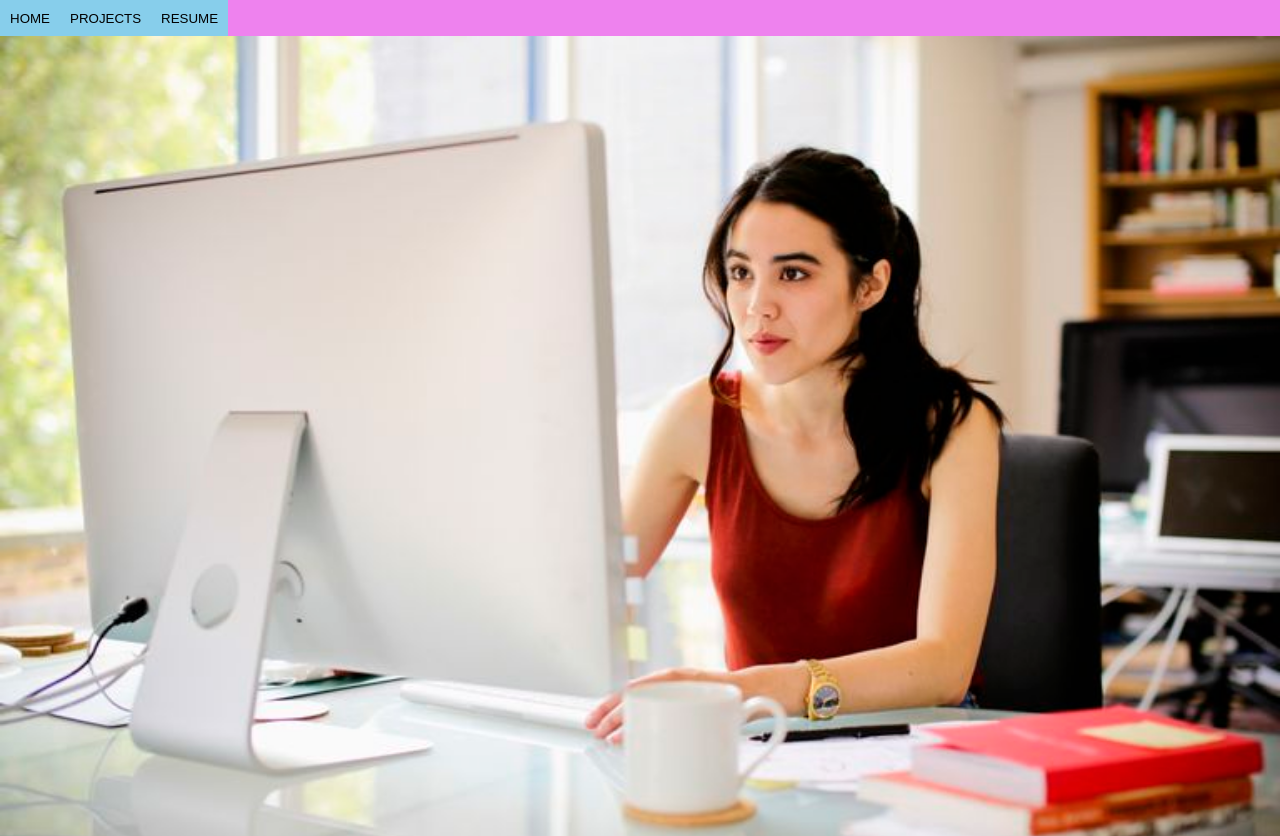
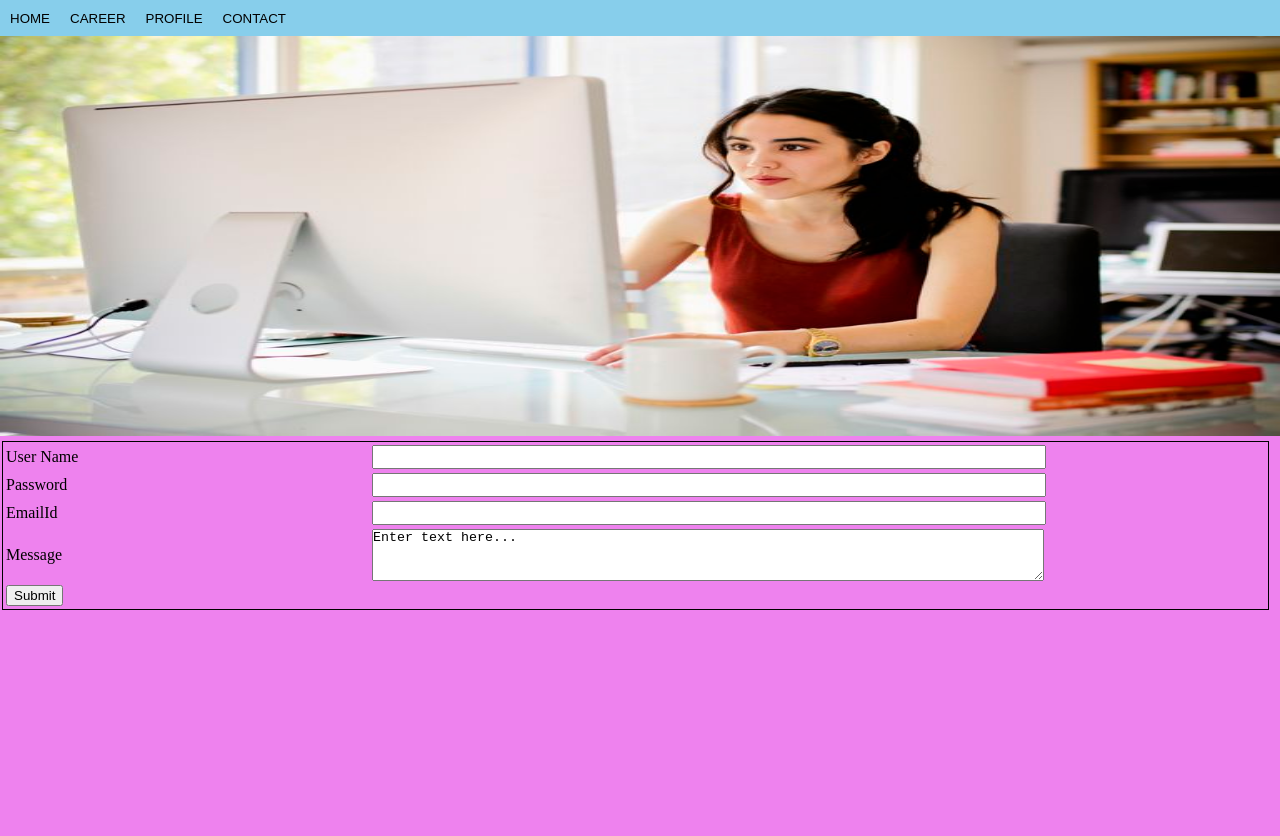
Before and after one commit to PVSPReddy/MyProfile, a plain HTML site: page index.html in a window 1280 px wide. Shown: the top 836 px of the page. After the commit the page ends 800 px from the top, so only its background shows below. Drawn offline with Linux system fonts and the light colour scheme.

Commit message:
Committing changes

```diff
--- a/ProjFiles/CssFiles/index.css
+++ b/ProjFiles/CssFiles/index.css
@@ -89,12 +89,23 @@ body
   margin: 0;
 }
 
-.profileHeader
+.profileHeaderDiv
 {
+  float: left;
   height: 10%;
   width : 100%;
   padding: 0;
   margin: 0;
+}
+.profileHeader
+{
+  float: left;
+/*  height: 10%;or 100vw for width or vh for height*/
+  width : 100%;
+  background-color: skyblue;
+  padding: 0;
+  margin: 0;
+  position: fixed;
 }
 .headerButtons
 {
@@ -132,11 +143,13 @@ body
   float: left;
   padding-left: 2px;
   padding-bottom: 4px;
-  padding-right: 2px
+  padding-right: 2px;
+  padding-top: 5PX;
   margin: 0;
 }
 .contactTable
 {
+  border: 1px solid black;
   width: 100%;
   float: left;
   padding: 0;
--- a/index.html
+++ b/index.html
@@ -11,19 +11,22 @@
 <body style="display: block; margin: 0px; padding : 0px; overflow : auto;" bgcolor="lightgreen">
 <center>
       <div class="profile">
-        <div class="profileHeader">
-          <div class="profileHeader" style="float:right">
+        <div class="profileHeaderDiv">
+          <div class="profileHeader">
             <button class="headerButtons" >HOME</button>
-            <button class="headerButtons" >PROJECTS</button>
-            <button class="headerButtons" >RESUME</button>
+            <button class="headerButtons" >CAREER</button>
+            <button class="headerButtons" >PROFILE</button>
+            <button class="headerButtons" >CONTACT</button>
           </div>
         </div>
         <div class="coverPictureDiv">
-          <img src="ProjFiles/Images/CoverImage.jpg" onclick="searchBackClicked(this)" data-id="search" type="image/jpg" style="height : 100%; width : 100%; float:left;" id="searchBack" ></img>
+          <img src="ProjFiles/Images/CoverImage.jpg" onclick="searchBackClicked(this)" data-id="search" type="image/jpg" style="height : 400px; width : 100%; float:left;" id="searchBack" />
+        </div>
+        <div class="">
         </div>
         <div class="contactDiv">
-            <table class="contactTable" frame="box">
-          <form method="post">
+            <table class="contactTable">
+                <form method="post">
             <tr>
               <td>
                 User Name
@@ -32,7 +35,6 @@
                 <input class="contactTextBox" type="text" name="logUName" />
               </td>
             </tr>
-            <br>
             <tr>
               <td>
                 Password
@@ -41,7 +43,6 @@
                 <input class="contactTextBox" type="password" name="logUPwd"/>
               </td>
             </tr>
-            <br>
             <tr>
               <td>
                 EmailId
@@ -50,7 +51,6 @@
                 <input class="contactTextBox" type="text" name="logUName" />
               </td>
             </tr>
-            <br>
             <tr>
               <td>
                 Message
@@ -59,7 +59,6 @@
                 <textarea class="contactCommentBox" name="comment">Enter text here...</textarea>
               </td>
             </tr>
-            <br>
             <tr>
               <td>
                 <input type="submit"/>
@@ -68,14 +67,6 @@
           </form>
                 </table>
         </div>
-        <!-- <div class="indexPage">
-        </div>
-        <div class="indexPage">
-        </div>
-        <div class="indexPage">
-        </div>
-        <div class="indexPage">
-        </div> -->
       </div>
 </center>
 </body>
```
